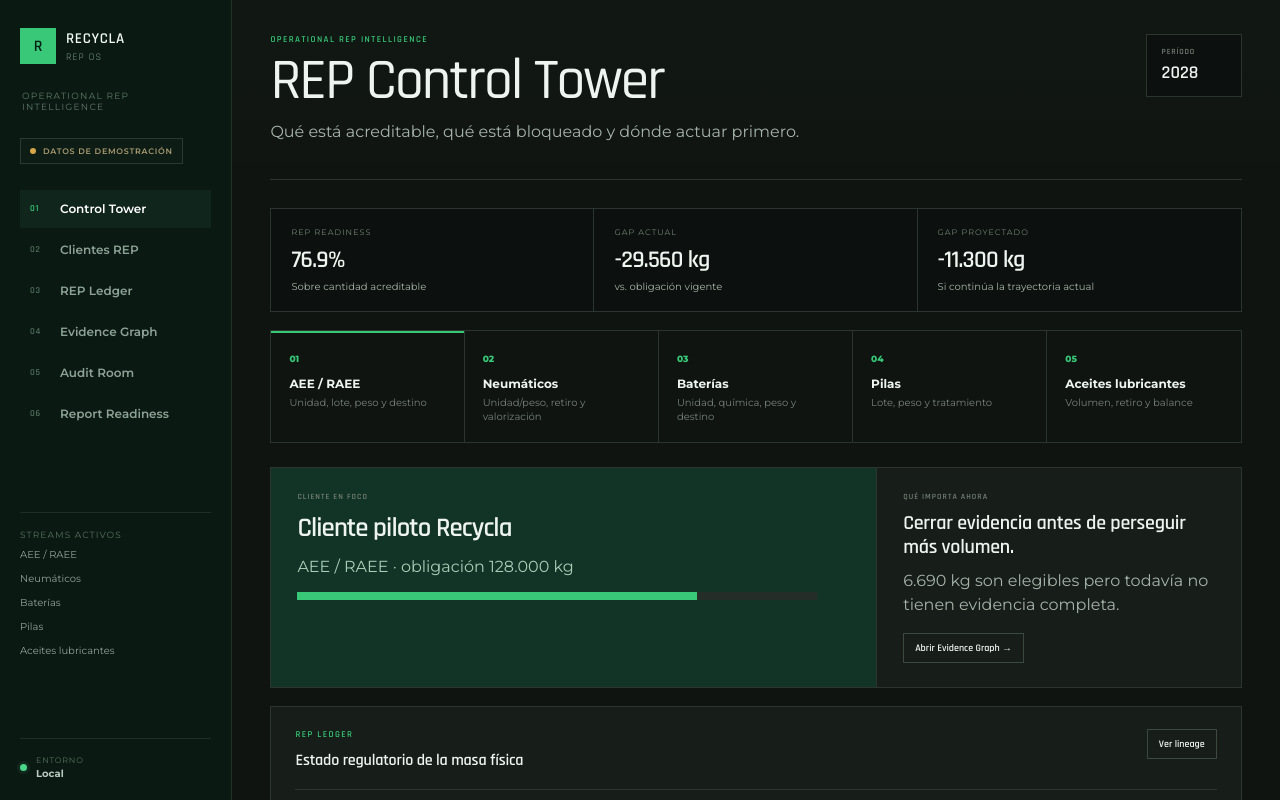
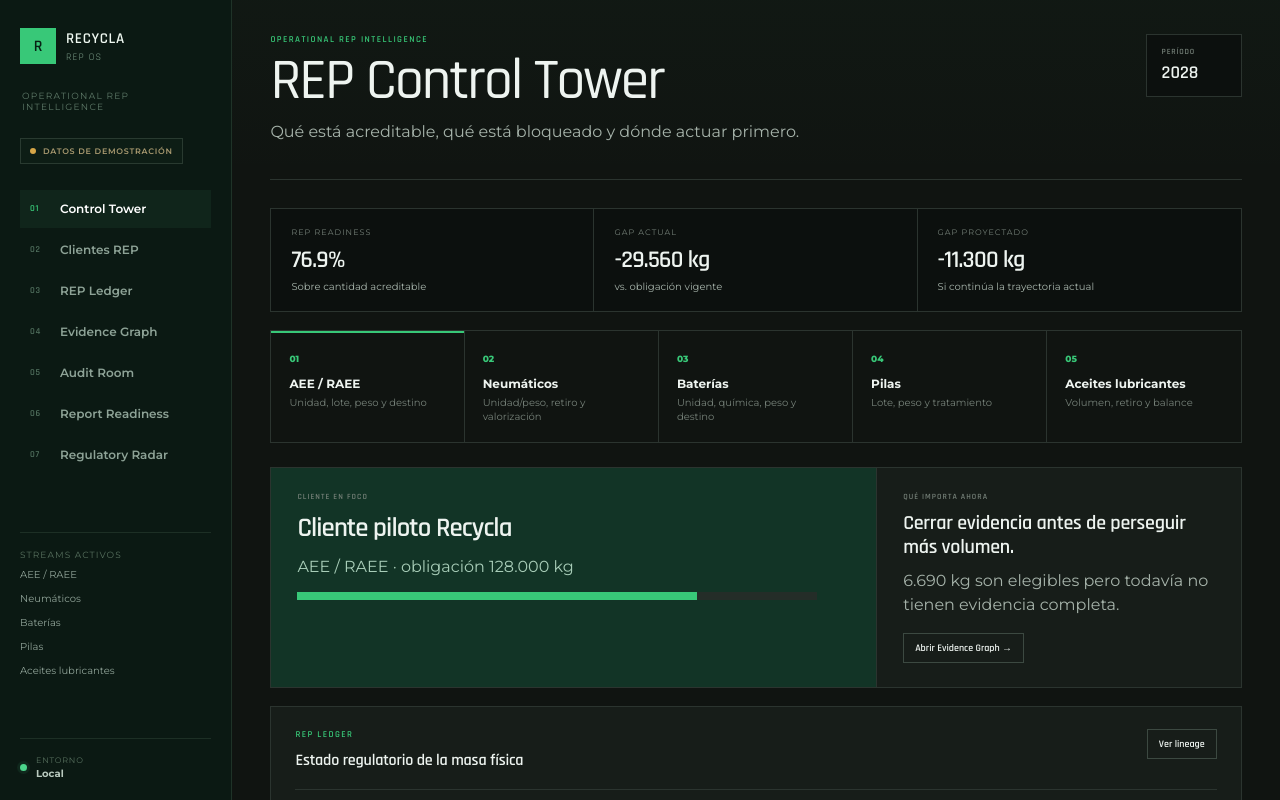
Before and after one commit to traviscomber/recycla, a Next.js app: page / in a window 1280 px wide. Shown: the top 800 px of the page. Built offline with nearby package versions, Linux system fonts and the light colour scheme.

Commit message:
ui: add regulatory radar navigation

```diff
--- a/src/components/app-shell.tsx
+++ b/src/components/app-shell.tsx
@@ -15,7 +15,8 @@ const nav = [
   ["/ledger", "REP Ledger", "03"],
   ["/evidence", "Evidence Graph", "04"],
   ["/audit", "Audit Room", "05"],
-  ["/reporting", "Report Readiness", "06"]
+  ["/reporting", "Report Readiness", "06"],
+  ["/regulatory", "Regulatory Radar", "07"]
 ] as const;
 
 export function AppShell({
```
